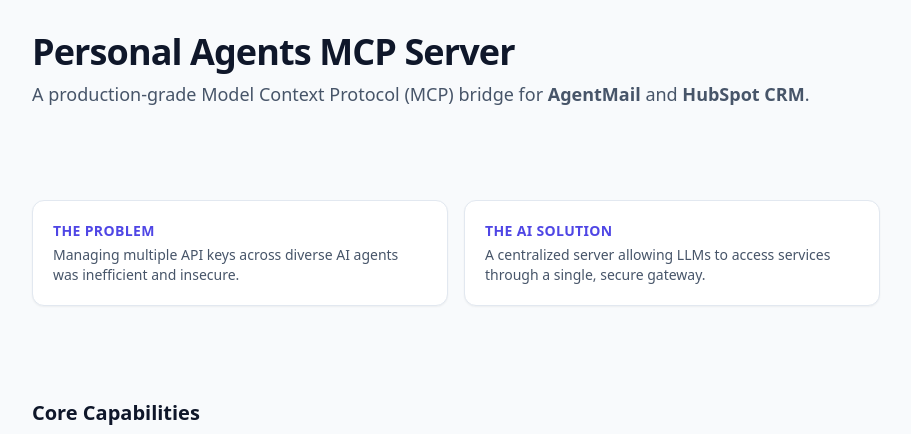
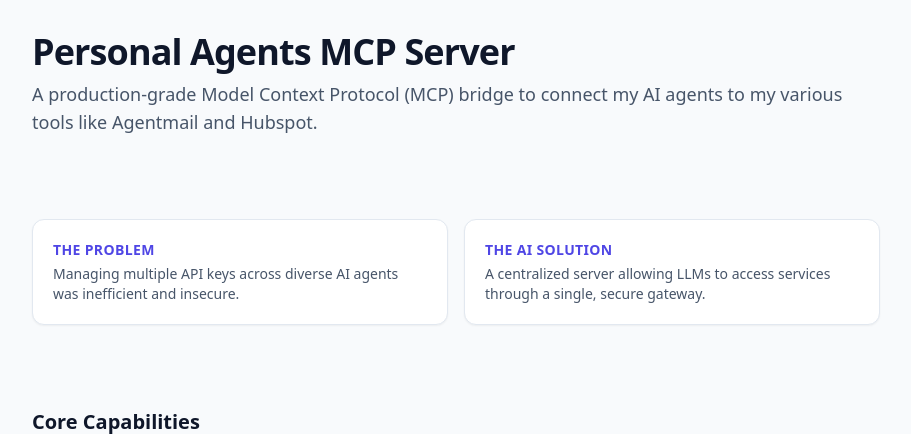
Before and after one commit to richtank2/personal-agents-mcp, a Python web app: template templates/landing.html in a window 1280 px wide. Shown: the top 434 px of the page, without its empty margins (184-1095 px from the left). Run offline with Jinja, Linux system fonts and the light colour scheme; the template is opened without the code that fills it, so the values that code supplies are empty; some libraries are stand-ins or nearby versions.

Commit message:
Update landing.html

```diff
--- a/templates/landing.html
+++ b/templates/landing.html
@@ -14,7 +14,7 @@
                 Personal Agents MCP Server
             </h1>
             <p class="text-lg text-slate-600">
-                A production-grade Model Context Protocol (MCP) bridge for <strong>AgentMail</strong> and <strong>HubSpot CRM</strong>.
+                A production-grade Model Context Protocol (MCP) bridge to connect my AI agents to my various tools like Agentmail and Hubspot.
             </p>
         </header>
 
```
